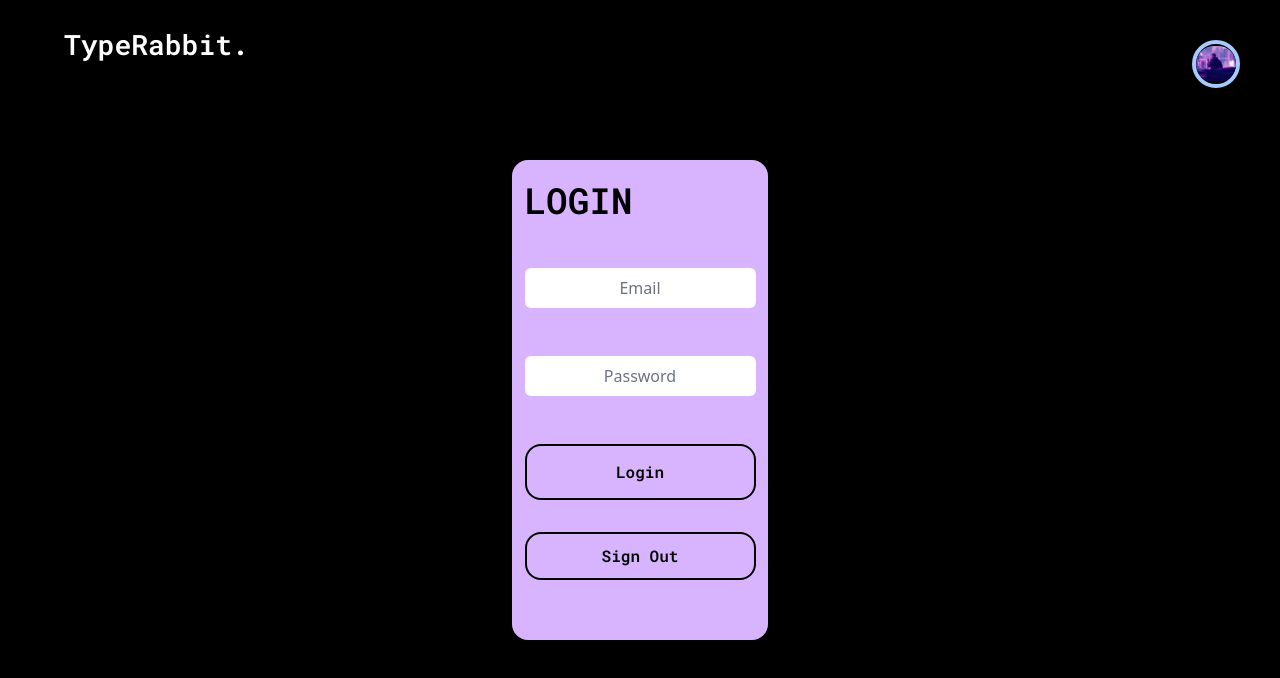
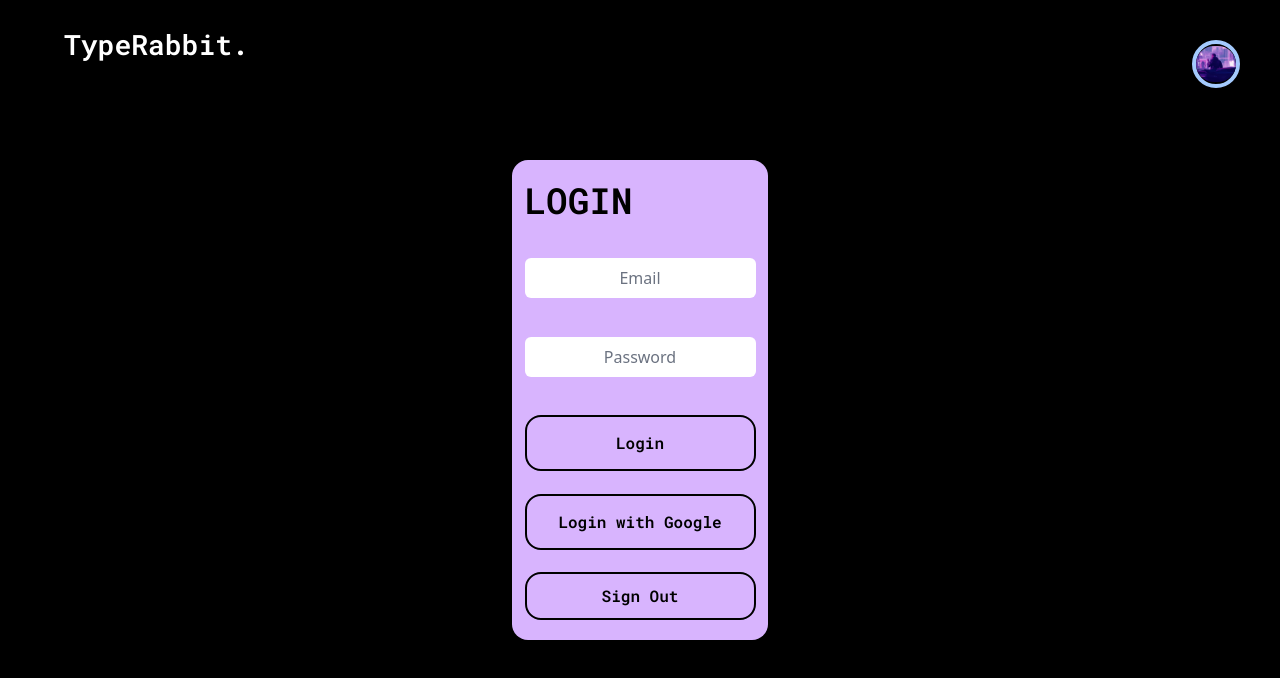
Before and after one commit to Sohxn/KType, a React (Vite) app in the folder type-test/: page /login in a window 1280 px wide. Shown: the top 678 px of the page. Built offline with nearby package versions, Linux system fonts and the light colour scheme; no server answers.

Commit message:
google_auth

```diff
--- a/type-test/src/components/Login.jsx
+++ b/type-test/src/components/Login.jsx
@@ -3,10 +3,11 @@ import {
   createUserWithEmailAndPassword,
   signInWithEmailAndPassword,
   onAuthStateChanged,
+  signInWithPopup,
   signOut,
 } from "firebase/auth";
 // import "./App.css";
-import { auth } from "./firebase-config";
+import { auth, googleProvider } from "./firebase-config";
 
 function App() {
   const [registerEmail, setRegisterEmail] = useState("");
@@ -45,6 +46,17 @@ function App() {
     }
   };
 
+  const loginWithGoogle = async () => {
+    try {
+      const result = await signInWithPopup(auth, googleProvider);
+      const user = result.user;
+      console.log(user);
+    } catch (error) {
+      console.log(error.message);
+    }
+  };
+
+
   const logout = async () => {
     await signOut(auth);
   };
@@ -78,6 +90,7 @@ function App() {
       {/* <h4> User Logged In: </h4>
       {user?.email} */}
 
+<button className="font-roboto border-2 border-black h-[7vh] rounded-2xl hover:bg-white ease-in-out duration-500" onClick={loginWithGoogle}> Login with Google</button>
       <button className="font-roboto border-2 border-black h-[6vh] rounded-2xl hover:bg-white ease-in-out duration-500" onClick={logout}> Sign Out </button>
     </div>
   </div>
--- a/type-test/src/components/firebase-config.js
+++ b/type-test/src/components/firebase-config.js
@@ -1,6 +1,6 @@
 // Import the functions you need from the SDKs you need
 import { initializeApp } from "firebase/app";
-import { getAuth } from "firebase/auth";
+import { getAuth, GoogleAuthProvider } from "firebase/auth";
 
 const firebaseConfig = {
   apiKey: "AIzaSyCJzLZwwhY_4QbM0IaLirnTkeHlfTNiqkQ",
@@ -14,4 +14,6 @@ const firebaseConfig = {
 
 // Initialize Firebase
 const app = initializeApp(firebaseConfig);
-export const auth = getAuth(app);
+const auth = getAuth(app);
+const googleProvider = new GoogleAuthProvider();
+export { auth, googleProvider };
```
